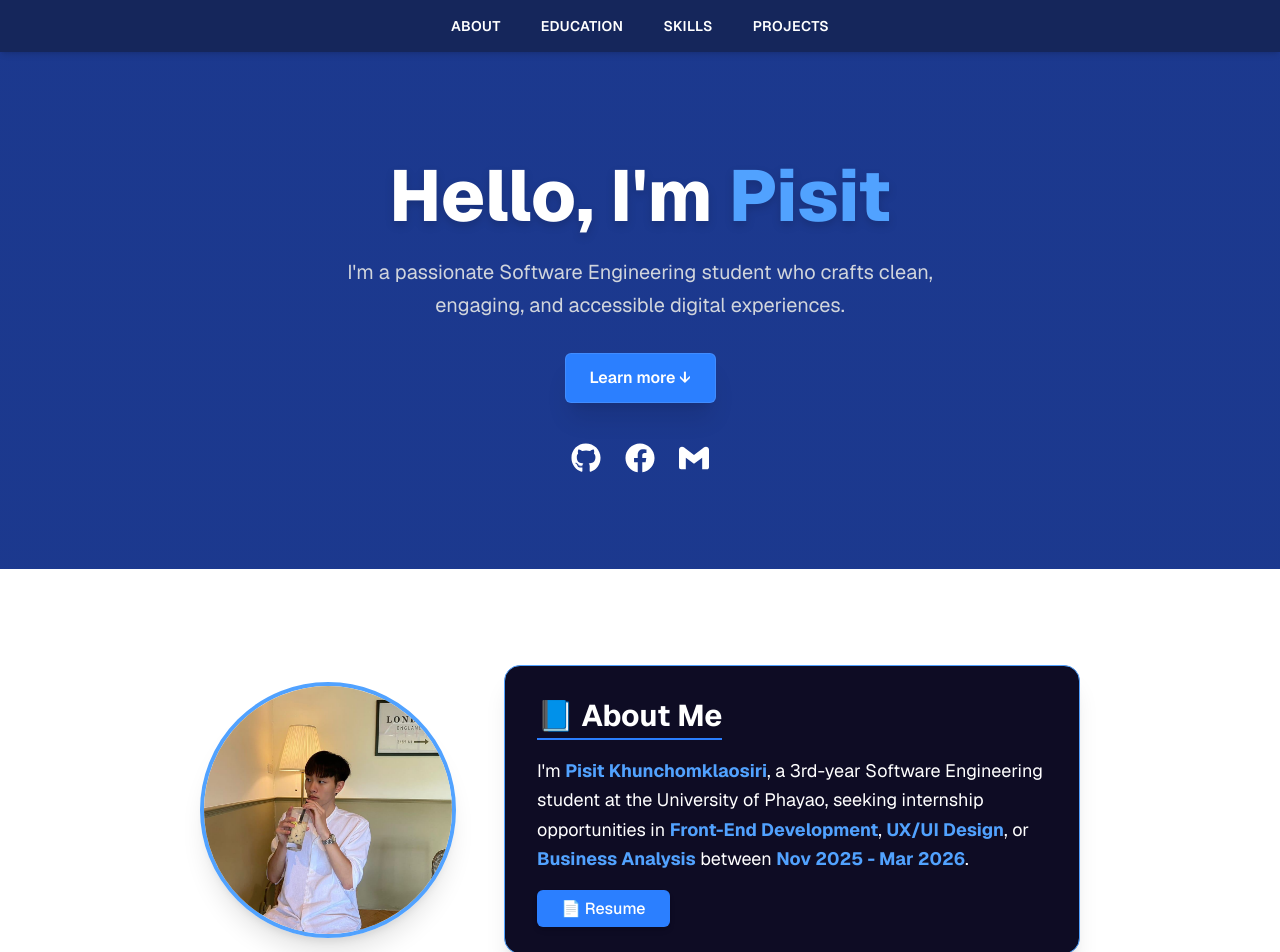
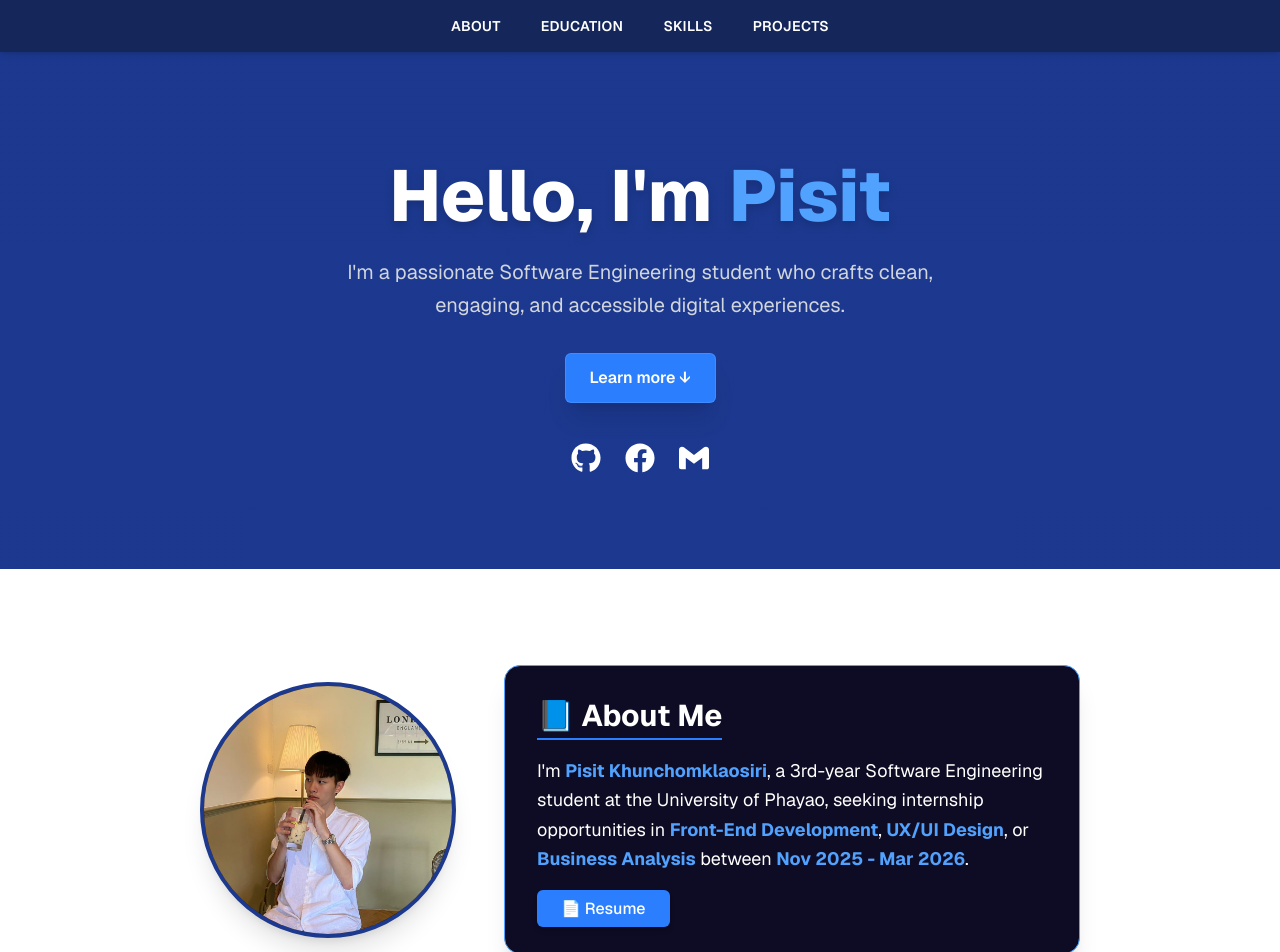
Before and after one commit to pskjksr/cv-pisit, a Next.js app: page / in a window 1280 px wide. Shown: the top 952 px of the page. Built offline with nearby package versions, Linux system fonts and the light colour scheme.

Commit message:
Update profile image container background color for improved aesthetics

```diff
--- a/src/app/page.js
+++ b/src/app/page.js
@@ -67,7 +67,7 @@ export default function Home() {
         className="bg-white text-blue-900 py-24 px-6 flex flex-col md:flex-row items-center justify-center gap-12 animate-fade-in-up delay-300"
       >
         {/* รูปโปรไฟล์ */}
-        <div className="w-64 h-64 rounded-full overflow-hidden border-4 border-blue-400 shadow-xl hover:scale-105 transition duration-300 hover:shadow-blue-500/50">
+        <div className="w-64 h-64 rounded-full overflow-hidden border-4 bg-[#0e0c24]  shadow-xl hover:scale-105 transition duration-300 hover:shadow-blue-500/50">
           <Image
             src="/Photo.jpg"
             alt="Pisit portrait"
```
